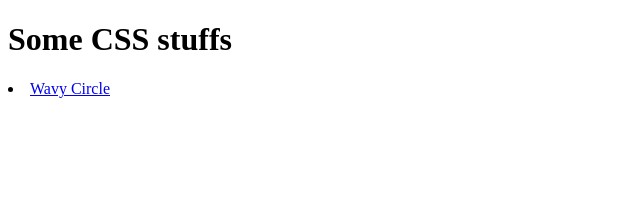
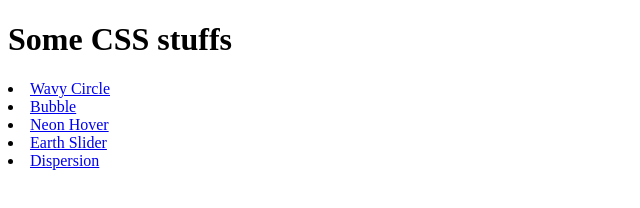
Before and after one commit to iamkrvikash/css-animations, a plain HTML site: page index.html in a window 1280 px wide. Shown: the whole page, without its empty margins (0-640 px from the left). Drawn offline with Linux system fonts and the light colour scheme.

Commit message:
index updated

```diff
--- a/index.html
+++ b/index.html
@@ -8,6 +8,10 @@
 
 	<h1> Some CSS stuffs </h1>
 	<li> <a href="./1_wavy_circle/index.html"> Wavy Circle </li>
+	<li> <a href="./2_bubble/index.html"> Bubble </li>
+	<li> <a href="./3_neon_hover/index.html"> Neon Hover </li>
+	<li> <a href="./4_earth_slider/index.html"> Earth Slider </li>
+	<li> <a href="./5_dispersion/index.html"> Dispersion </li>
 
 </body>
 </html>
```
